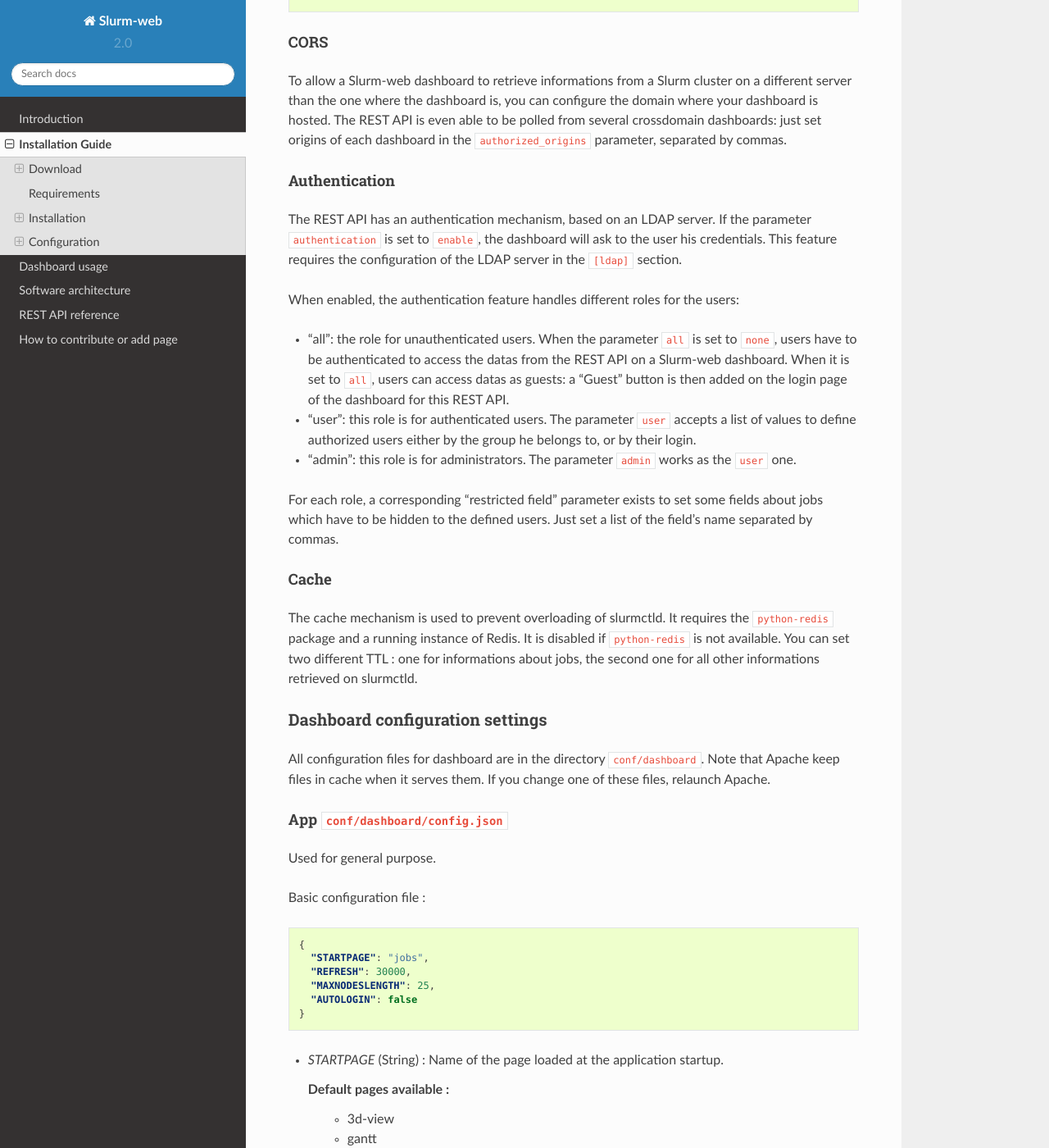
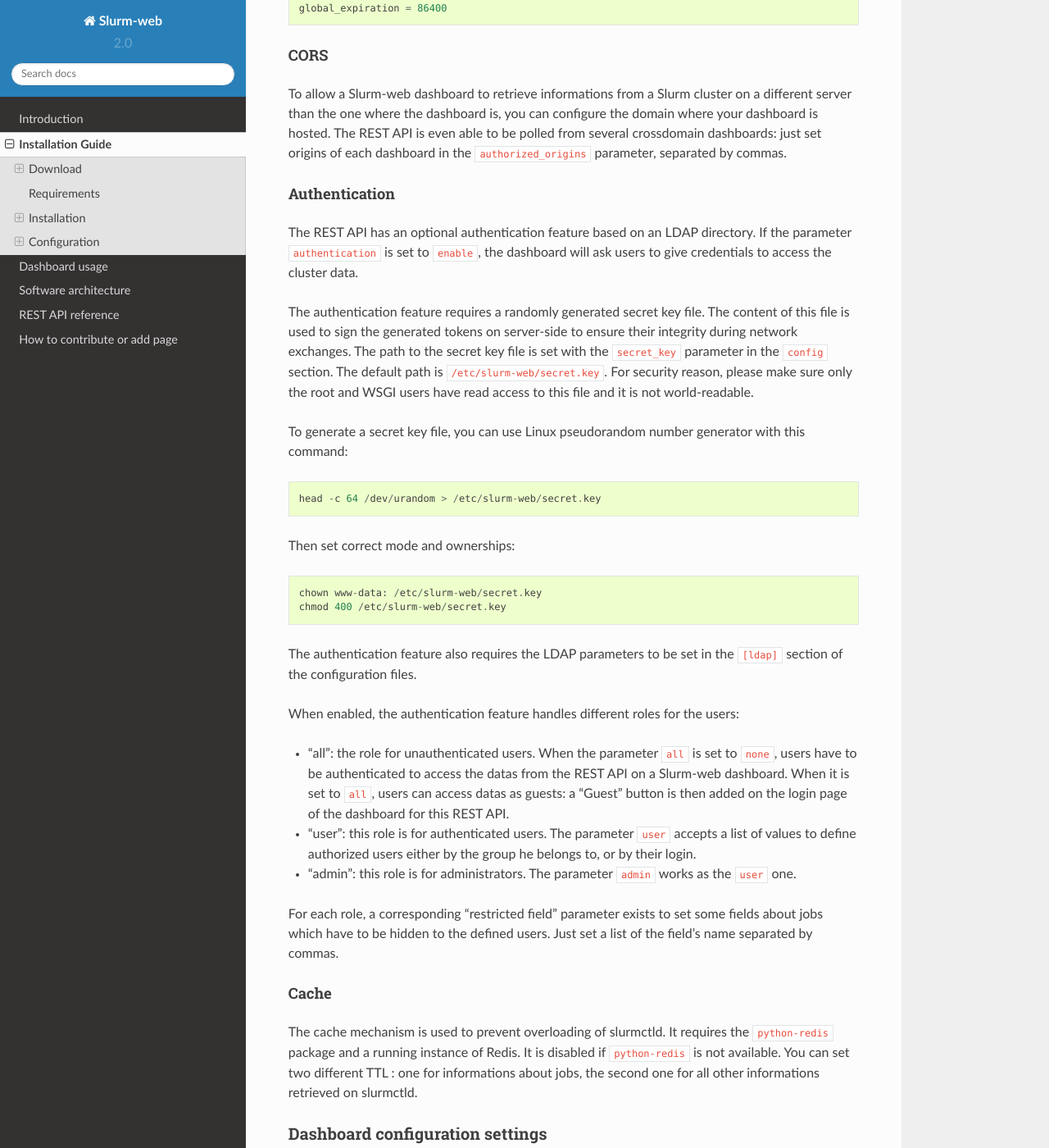
Before and after one commit to rackslab/Slurm-web, a Sphinx documentation site: the page built from doc/installation.rst, in a window 1280 px wide and 1400 px high, scrolled down 7577 px. Shown: the whole window at 82% size. Built offline with Sphinx 7.4.7 and the Read the Docs theme 2.0.0, drawn with Linux system fonts in a browser that asks for light colours; some of the changed text lies outside the part shown.

Commit message:
Move secret_key into separate restrited file
The secret_key used to sign tokens was stored as a simple parameter
REST API configuration file. This is always embarrasing to store such
sensitive among other parameters since it prevents from storing the
configuration file safely in SCM or so.

The secret key is now stored into a separate dedicated file. The
documentation has been update to explain how to generate a key file.

Fixes #108.

```diff
--- a/doc/installation.rst
+++ b/doc/installation.rst
@@ -261,11 +261,12 @@
   authorized_origins = http://dashboard.myslurmhpc.com
 
   [config]
-  secret_key = my_awesome_secret_key
   # Set to 'enable' to activate authentication.
   # Authentication is based on LDAP, so an LDAP server and the good configuration
   # for it, below in this file, are required.
   authentication = enable
+  # Absolute path to the secret key file.
+  secret_key = /etc/slurm-web/secret.key
   # Set to 'enable' to activate cache.
   cache = enable
   # Path for racks description (default to /etc/slurm-web/racks.xml).
@@ -342,10 +343,30 @@
 Authentication
 """"""""""""""
 
-The REST API has an authentication mechanism, based on an LDAP server. If the
-parameter ``authentication`` is set to ``enable``, the dashboard will ask to the
-user his credentials. This feature requires the configuration of the LDAP server
-in the ``[ldap]`` section.
+The REST API has an optional authentication feature based on an LDAP directory.
+If the parameter ``authentication`` is set to ``enable``, the dashboard will
+ask users to give credentials to access the cluster data.
+
+The authentication feature requires a randomly generated secret key file. The
+content of this file is used to sign the generated tokens on server-side to
+ensure their integrity during network exchanges. The path to the secret key
+file is set with the ``secret_key`` parameter in the ``config`` section. The
+default path is ``/etc/slurm-web/secret.key``. For security reason, please make
+sure only the root and WSGI users have read access to this file and it is not
+world-readable.
+
+To generate a secret key file, you can use Linux pseudorandom number generator
+with this command::
+
+    head -c 64 /dev/urandom > /etc/slurm-web/secret.key
+
+Then set correct mode and ownerships::
+
+    chown www-data: /etc/slurm-web/secret.key
+    chmod 400 /etc/slurm-web/secret.key
+
+The authentication feature also requires the LDAP parameters to be set in the
+``[ldap]`` section of the configuration files.
 
 When enabled, the authentication feature handles different roles for the users:
 
```
Also changed, not shown: 2 other files.
